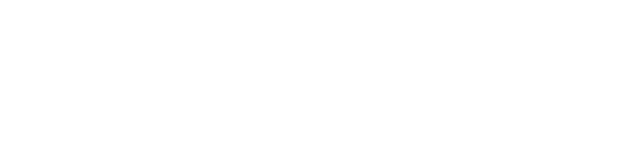
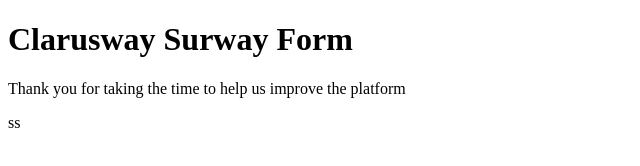
Before and after one commit to arslanmehmet1/CODING-CHALLENGE, a plain HTML site: page 001-Survey Form/index.html in a window 1280 px wide. Shown: the whole page, without its empty margins (0-640 px from the left). Drawn offline with Linux system fonts and the light colour scheme.

Commit message:
I started coding

```diff
--- a/001-Survey Form/index.html
+++ b/001-Survey Form/index.html
@@ -8,6 +8,19 @@
     <link rel="stylesheet" href="style.css">
 </head>
 <body>
+    <form action="result.html">
+        <header>
+            <h1>Clarusway Surway Form</h1>
+            <p>
+                Thank you for taking the time to help us improve the platform
+            </p>
+            <p>ss</p>
+        </header>
 
+
+
+
+
+    </form>
 </body>
 </html>
```
Also changed, not shown: 001-Survey Form/result.html (added, +19 -0 lines).
